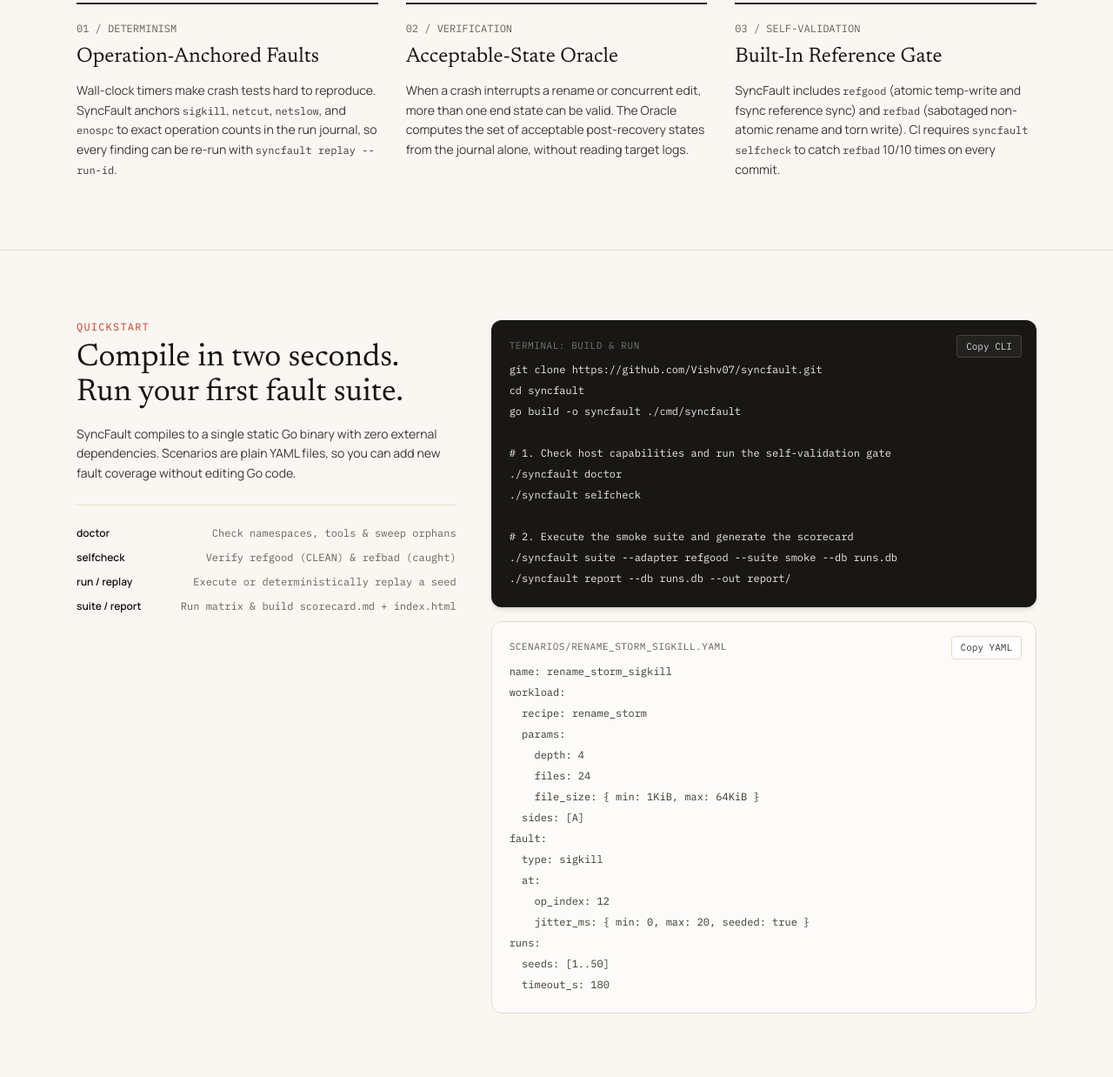
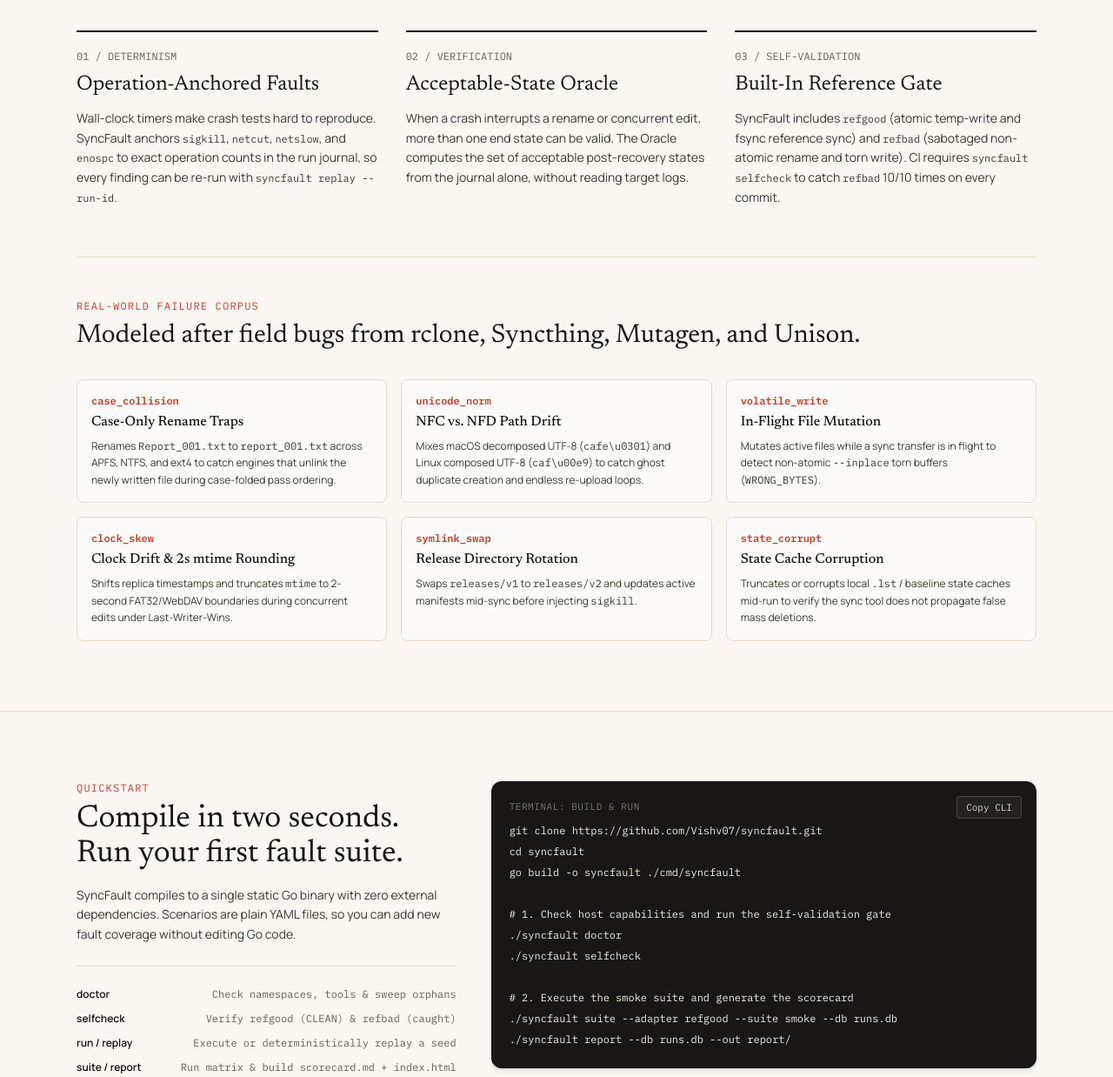
Before and after one commit to Vishv07/syncfault, a plain HTML site: page site/index.html in a window 1280 px wide. Shown: the part 2243-3481 px from the top of the page at 87% size. Drawn offline with nearby package versions, Linux system fonts and the light colour scheme; no server answers.

Commit message:
update site with new scenarios

```diff
--- a/site/index.html
+++ b/site/index.html
@@ -242,12 +242,12 @@
             <div class="mt-1 font-mono text-xs text-ink-500">Seed Replay Determinism</div>
           </div>
           <div>
-            <div class="font-serif text-3xl font-medium text-ink-900">4 Injectors</div>
-            <div class="mt-1 font-mono text-xs text-ink-500">sigkill &middot; netcut &middot; netslow &middot; enospc</div>
+            <div class="font-serif text-3xl font-medium text-ink-900">7 Injectors</div>
+            <div class="mt-1 font-mono text-xs text-ink-500">sigkill &middot; netcut &middot; enospc &middot; volatile &middot; clock &middot; state</div>
           </div>
           <div>
-            <div class="font-serif text-3xl font-medium text-ink-900">7 Recipes</div>
-            <div class="mt-1 font-mono text-xs text-ink-500">CRUD, Renames, Moves &amp; Conflicts</div>
+            <div class="font-serif text-3xl font-medium text-ink-900">10 Recipes</div>
+            <div class="mt-1 font-mono text-xs text-ink-500">Case Collisions, NFC/NFD, Symlink Swaps &amp; Renames</div>
           </div>
         </div>
       </div>
@@ -313,7 +313,7 @@
               </div>
               <div class="rounded border border-vermilion-600/40 bg-vermilion-50 p-3 text-center">
                 <div class="font-semibold text-vermilion-700">[ Target Sync Process &amp; Remote ]</div>
-                <div class="mt-0.5 text-[11px] text-vermilion-600">bisync | alto | unison | refgood | refbad</div>
+                <div class="mt-0.5 text-[11px] text-vermilion-600">bisync | alto | unison | mutagen | syncthing | refgood | refbad</div>
               </div>
               <div class="rounded border border-cream-300 bg-cream-50 p-3 text-center">
                 <div class="font-semibold text-ink-900">sideB/</div>
@@ -358,6 +358,57 @@
             <p class="mt-3 text-sm leading-relaxed text-ink-700">
               SyncFault includes <code class="font-mono text-xs">refgood</code> (atomic temp-write and fsync reference sync) and <code class="font-mono text-xs">refbad</code> (sabotaged non-atomic rename and torn write). CI requires <code class="font-mono text-xs">syncfault selfcheck</code> to catch <code class="font-mono text-xs">refbad</code> 10/10 times on every commit.
             </p>
+          </div>
+        </div>
+
+        <div class="mt-14 border-t border-cream-300 pt-12">
+          <div class="font-mono text-xs uppercase tracking-widest text-vermilion-600">Real-World Failure Corpus</div>
+          <h3 class="mt-2 font-serif text-2xl font-normal text-ink-900 sm:text-3xl">
+            Modeled after field bugs from rclone, Syncthing, Mutagen, and Unison.
+          </h3>
+          <div class="mt-8 grid gap-4 sm:grid-cols-2 lg:grid-cols-3">
+            <div class="rounded-lg border border-cream-300 bg-cream-50 p-4">
+              <div class="font-mono text-xs font-semibold text-vermilion-600">case_collision</div>
+              <div class="mt-1 font-serif text-base font-medium text-ink-900">Case-Only Rename Traps</div>
+              <p class="mt-1.5 text-xs leading-relaxed text-ink-700">
+                Renames <code class="font-mono">Report_001.txt</code> to <code class="font-mono">report_001.txt</code> across APFS, NTFS, and ext4 to catch engines that unlink the newly written file during case-folded pass ordering.
+              </p>
+            </div>
+            <div class="rounded-lg border border-cream-300 bg-cream-50 p-4">
+              <div class="font-mono text-xs font-semibold text-vermilion-600">unicode_norm</div>
+              <div class="mt-1 font-serif text-base font-medium text-ink-900">NFC vs. NFD Path Drift</div>
+              <p class="mt-1.5 text-xs leading-relaxed text-ink-700">
+                Mixes macOS decomposed UTF-8 (<code class="font-mono">cafe\u0301</code>) and Linux composed UTF-8 (<code class="font-mono">caf\u00e9</code>) to catch ghost duplicate creation and endless re-upload loops.
+              </p>
+            </div>
+            <div class="rounded-lg border border-cream-300 bg-cream-50 p-4">
+              <div class="font-mono text-xs font-semibold text-vermilion-600">volatile_write</div>
+              <div class="mt-1 font-serif text-base font-medium text-ink-900">In-Flight File Mutation</div>
+              <p class="mt-1.5 text-xs leading-relaxed text-ink-700">
+                Mutates active files while a sync transfer is in flight to detect non-atomic <code class="font-mono">--inplace</code> torn buffers (<code class="font-mono">WRONG_BYTES</code>).
+              </p>
+            </div>
+            <div class="rounded-lg border border-cream-300 bg-cream-50 p-4">
+              <div class="font-mono text-xs font-semibold text-vermilion-600">clock_skew</div>
+              <div class="mt-1 font-serif text-base font-medium text-ink-900">Clock Drift &amp; 2s mtime Rounding</div>
+              <p class="mt-1.5 text-xs leading-relaxed text-ink-700">
+                Shifts replica timestamps and truncates <code class="font-mono">mtime</code> to 2-second FAT32/WebDAV boundaries during concurrent edits under Last-Writer-Wins.
+              </p>
+            </div>
+            <div class="rounded-lg border border-cream-300 bg-cream-50 p-4">
+              <div class="font-mono text-xs font-semibold text-vermilion-600">symlink_swap</div>
+              <div class="mt-1 font-serif text-base font-medium text-ink-900">Release Directory Rotation</div>
+              <p class="mt-1.5 text-xs leading-relaxed text-ink-700">
+                Swaps <code class="font-mono">releases/v1</code> to <code class="font-mono">releases/v2</code> and updates active manifests mid-sync before injecting <code class="font-mono">sigkill</code>.
+              </p>
+            </div>
+            <div class="rounded-lg border border-cream-300 bg-cream-50 p-4">
+              <div class="font-mono text-xs font-semibold text-vermilion-600">state_corrupt</div>
+              <div class="mt-1 font-serif text-base font-medium text-ink-900">State Cache Corruption</div>
+              <p class="mt-1.5 text-xs leading-relaxed text-ink-700">
+                Truncates or corrupts local <code class="font-mono">.lst</code> / baseline state caches mid-run to verify the sync tool does not propagate false mass deletions.
+              </p>
+            </div>
           </div>
         </div>
       </div>
@@ -502,7 +553,7 @@ runs:
               How much code does it take to test my own sync engine?
             </h3>
             <p class="mt-2 text-sm leading-relaxed text-ink-700">
-              Around 150 lines of Go implementing the 8-method <code class="font-mono text-xs">adapter.Target</code> interface (<code class="font-mono text-xs">Setup</code>, <code class="font-mono text-xs">SyncCycle</code>, <code class="font-mono text-xs">PID</code>, <code class="font-mono text-xs">Teardown</code>, <code class="font-mono text-xs">ConflictPolicy</code>). Your adapter immediately works with all 7 workload recipes, 4 fault injectors, the replay engine, and HTML/Markdown scorecard generation.
+              Around 150 lines of Go implementing the 8-method <code class="font-mono text-xs">adapter.Target</code> interface (<code class="font-mono text-xs">Setup</code>, <code class="font-mono text-xs">SyncCycle</code>, <code class="font-mono text-xs">PID</code>, <code class="font-mono text-xs">Teardown</code>, <code class="font-mono text-xs">ConflictPolicy</code>). Your adapter immediately works with all 10 workload recipes, 7 fault injectors, the replay engine, and HTML/Markdown scorecard generation.
             </p>
           </div>
         </div>
```
